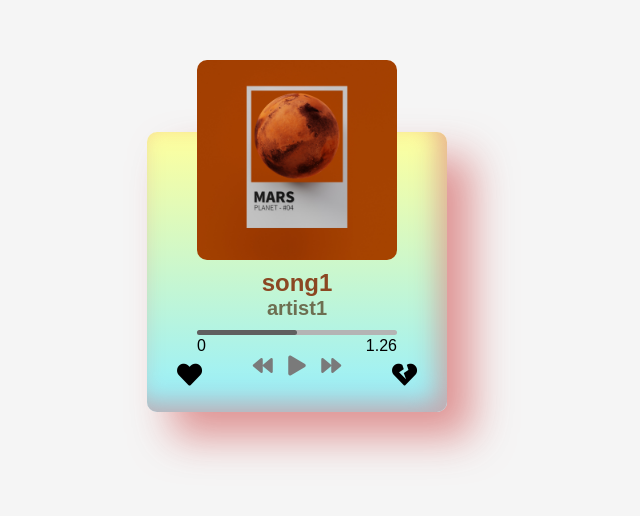
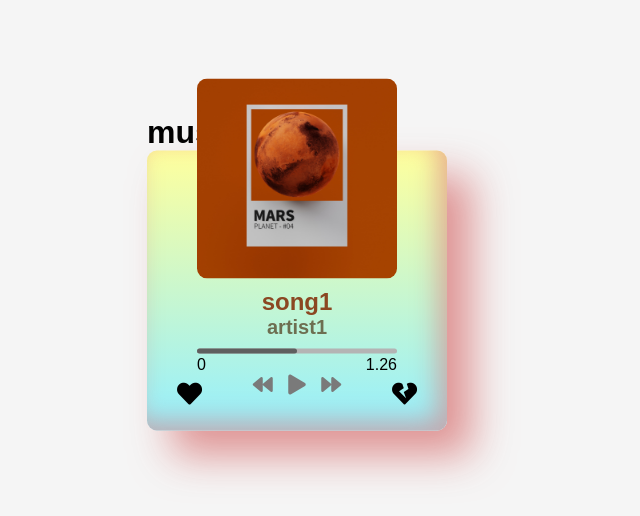
Before and after one commit to PiyushBedre45/MusicPlayer, a plain HTML site: page index.html in a window 1280 px wide. Shown: the part 168-684 px from the top of the page, without its empty margins (343-983 px from the left). Drawn offline with nearby package versions, Linux system fonts and the light colour scheme; a web font is replaced by a local one.

Commit message:
complete

```diff
--- a/index.html
+++ b/index.html
@@ -13,6 +13,7 @@
 </head>
 
 <body>
+    <h1>music player</h1>
     <div class="card" id="card" data-aos="zoom-out">
         <div class="poster">
             <img src="MoneyHiestImage.jpg" alt="" id="image">
```
